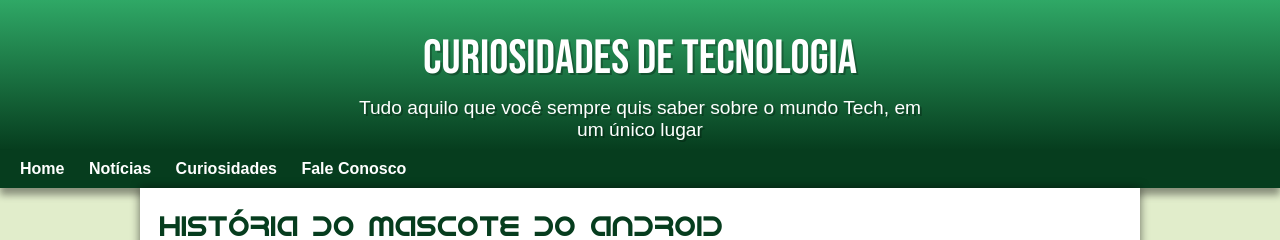
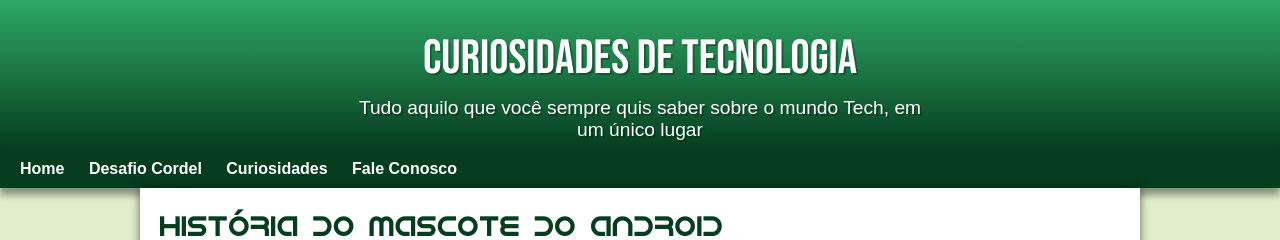
Before and after one commit to paulo-Dk/html_css, a plain HTML site: page desafio010/index.html in a window 1280 px wide. Shown: the top 240 px of the page. Drawn offline with Linux system fonts and the light colour scheme.

Commit message:
Atualizar desafio010

```diff
--- a/desafio010/index.html
+++ b/desafio010/index.html
@@ -24,7 +24,7 @@
 
     <nav>
         <a href="#">Home</a>
-        <a href="#">Notícias</a>
+        <a href="../desafio012/cordel.html">Desafio Cordel</a>
         <a href="#">Curiosidades</a>
         <a href="#">Fale Conosco</a>
     </nav>
```
